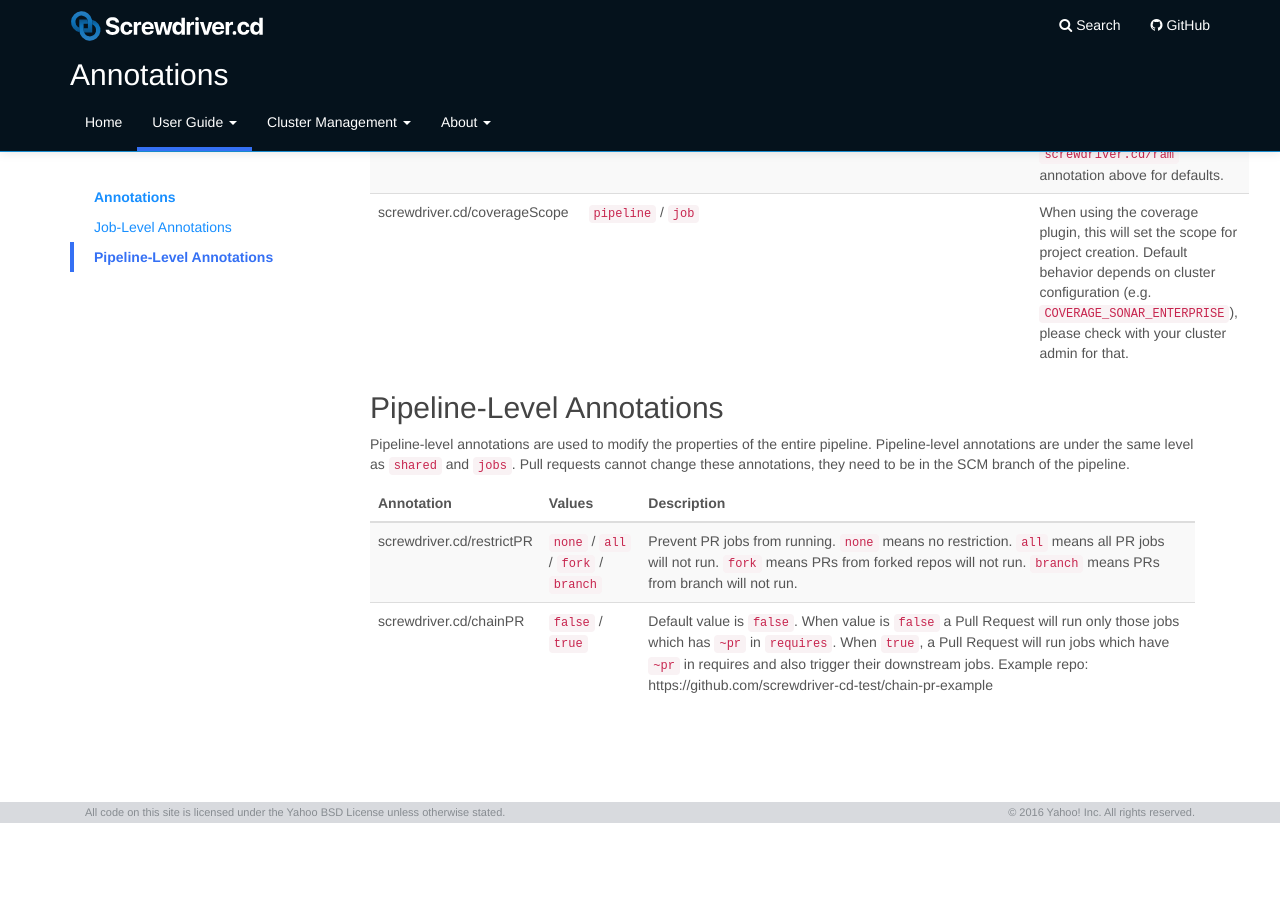
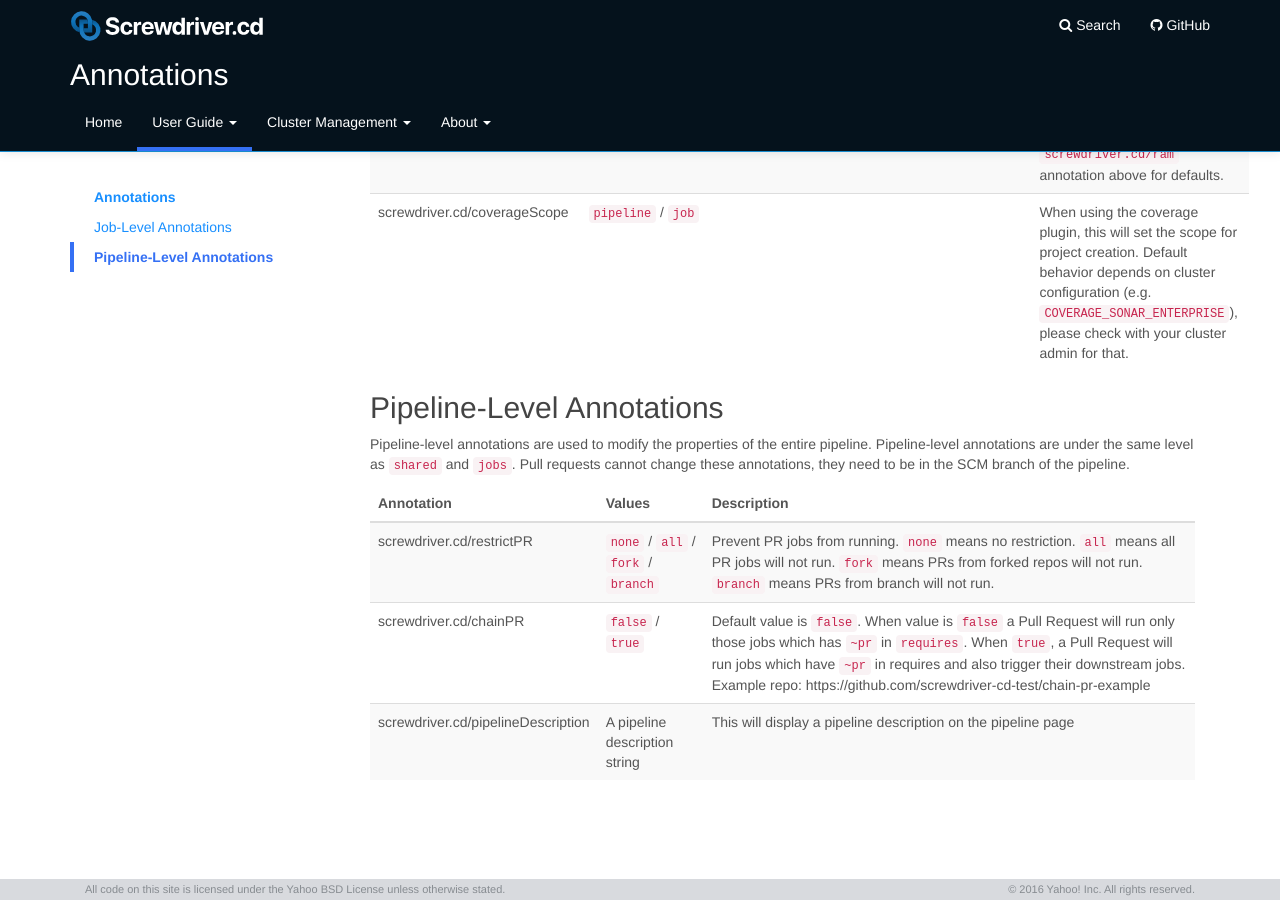
Before and after one commit to screwdriver-cd/guide, a Jekyll site: the page built from docs/user-guide/configuration/annotations.md, in a window 1280 px wide and 900 px high, scrolled down 3142 px. Built offline with Jekyll 4.4.1, drawn with Linux system fonts in a browser that asks for light colours; before the commit the page ends 3965 px from its top, so only the background shows below that.

Commit message:
feat(2007): Add: pipeline description (#414)

```diff
--- a/docs/user-guide/configuration/annotations.md
+++ b/docs/user-guide/configuration/annotations.md
@@ -63,3 +63,4 @@ Pipeline-level annotations are used to modify the properties of the entire pipel
  |------------|--------|-------------|
  | screwdriver.cd/restrictPR | `none` / `all` / `fork` / `branch` | Prevent PR jobs from running. `none` means no restriction. `all` means all PR jobs will not run. `fork` means PRs from forked repos will not run. `branch` means PRs from branch will not run.|
  | screwdriver.cd/chainPR    | `false` / `true` | Default value is `false`. When value is `false` a Pull Request will run only those jobs which has `~pr` in `requires`. When `true`, a Pull Request will run jobs which have `~pr` in requires and also trigger their downstream jobs. Example repo: https://github.com/screwdriver-cd-test/chain-pr-example |
+ | screwdriver.cd/pipelineDescription | A pipeline description string | This will display a pipeline description on the pipeline page |
```
